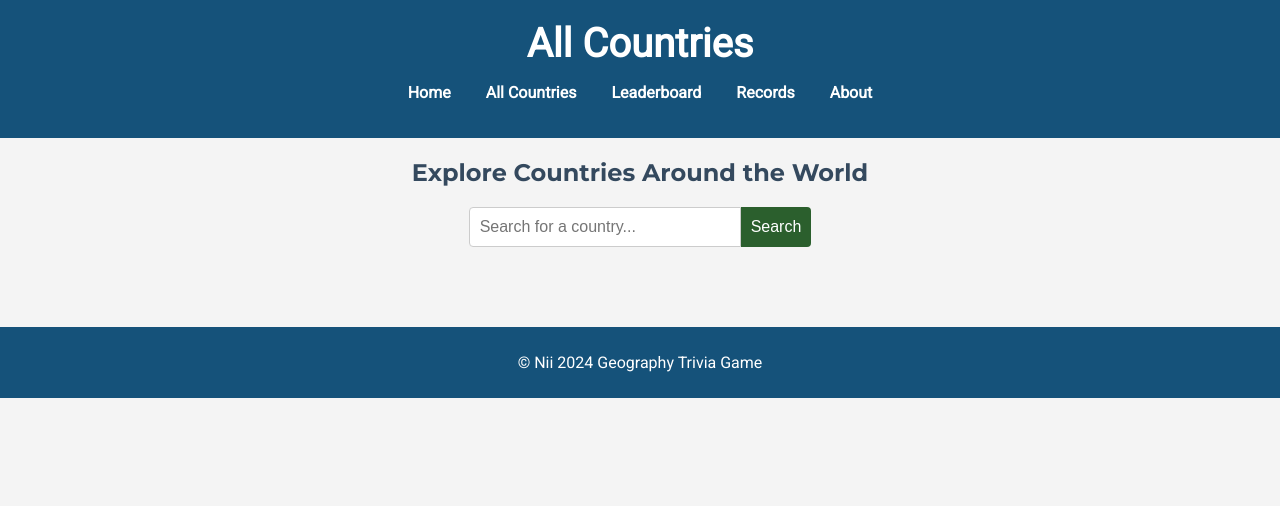
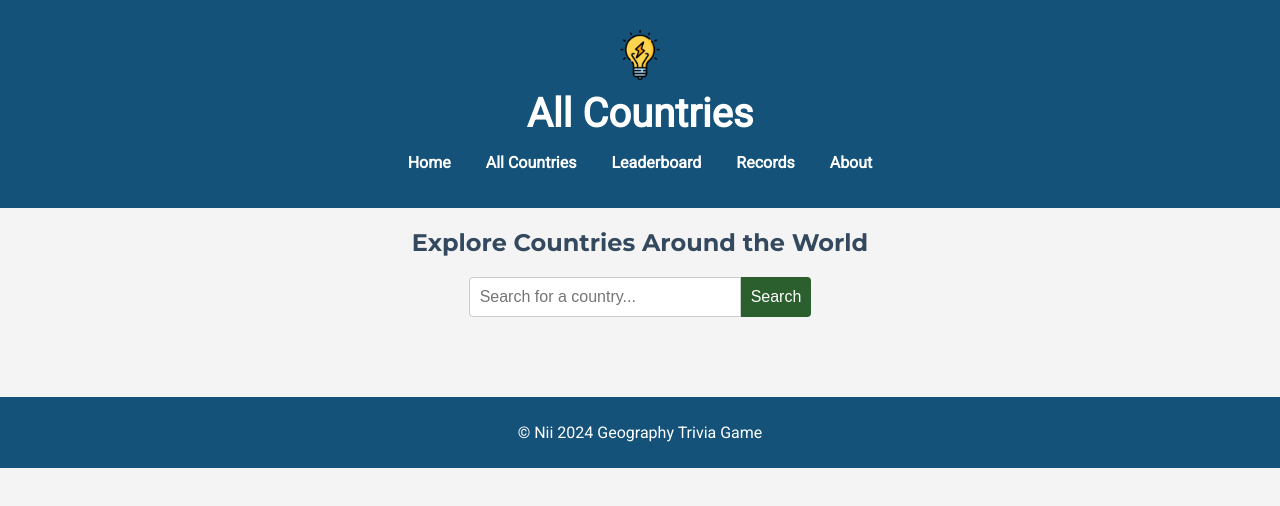
Before and after one commit to Gonii-git/wdd131fall, a plain HTML site: page finalsite/all-countries.html in a window 1280 px wide. Drawn offline with Linux system fonts and the light colour scheme; no server answers.

Commit message:
logo and js  adjusments

```diff
--- a/finalsite/all-countries.html
+++ b/finalsite/all-countries.html
@@ -9,6 +9,7 @@
 </head>
 <body>
     <header>
+        <img src="images/lighbulb.png" alt="Trivia Game Logo" class="logo" style="width: 50px; height: 50px;">
         <h1>All Countries</h1>
         <nav>
             <ul>
--- a/finalsite/trivia.js
+++ b/finalsite/trivia.js
@@ -39,6 +39,8 @@ function setupGame() {
     const correctSound = new Audio('sounds/correct.mp3');
     const wrongSound = new Audio('sounds/wrong.mp3');
     const timeUpSound = new Audio('sounds/time-up.mp3');
+
+
 
     // User Info Form Submission
     document.getElementById('user-info').addEventListener('submit', function(event) {
```
Also changed, not shown: finalsite/index.html (+1 -0 lines), finalsite/images/lighbulb.png (added), 2 other files.
